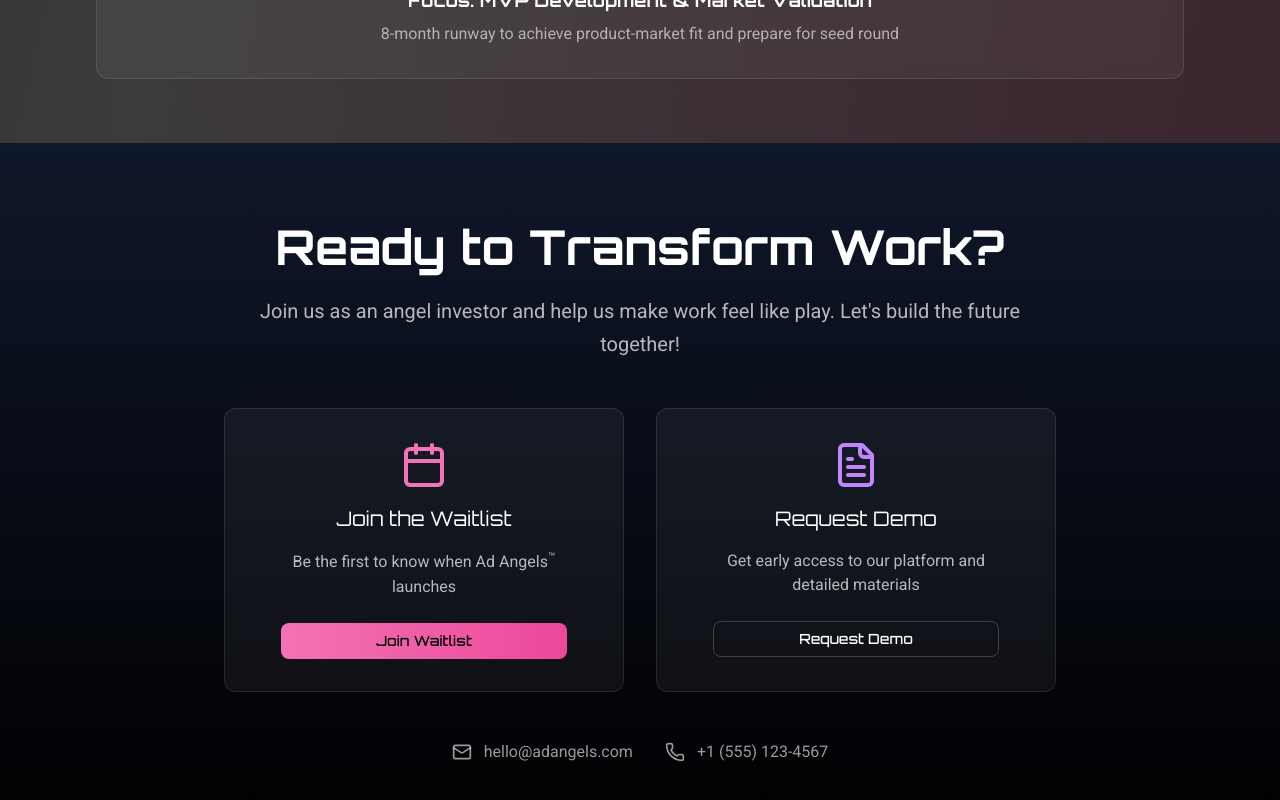
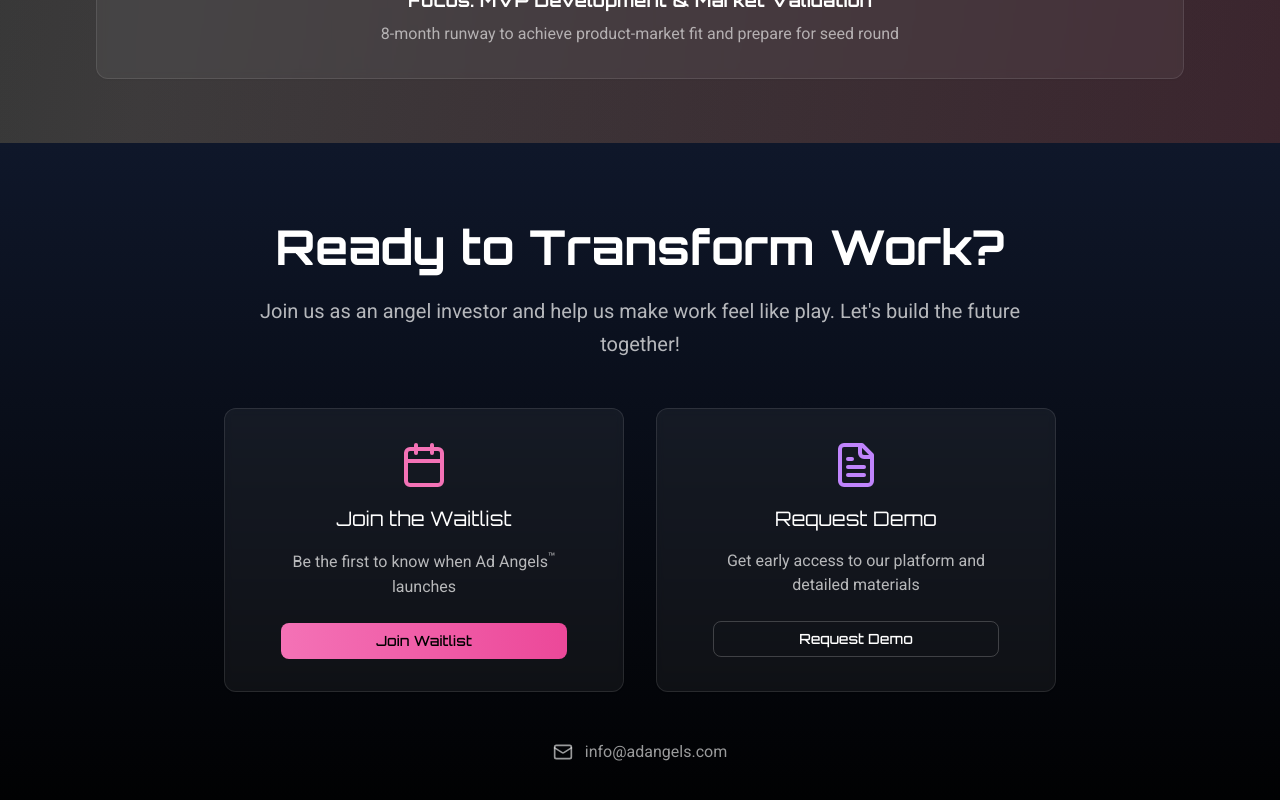
Before and after one commit to robmit0424/myadangels, a Next.js app: page /investment in a window 1280 px wide. Shown: the part 6013-6813 px from the top of the page. Built offline with nearby package versions, Linux system fonts and the light colour scheme.

Commit message:
Contact Setup

```diff
--- a/app/investment/page.tsx
+++ b/app/investment/page.tsx
@@ -875,11 +875,7 @@ export default function InvestmentPage() {
           <div className="flex flex-col sm:flex-row items-center justify-center gap-8 text-white/60">
             <div className="flex items-center gap-3">
               <Mail className="w-5 h-5" />
-              <span className="font-roboto">hello@adangels.com</span>
-            </div>
-            <div className="flex items-center gap-3">
-              <Phone className="w-5 h-5" />
-              <span className="font-roboto">+1 (555) 123-4567</span>
+              <span className="font-roboto">info@adangels.com</span>
             </div>
           </div>
         </div>
--- a/app/page.tsx
+++ b/app/page.tsx
@@ -1192,7 +1192,7 @@ export default function AdAngelsLandingPage() {
                 <div className="w-10 h-10 bg-gradient-to-r from-pink-500/20 to-neutral-600/20 rounded-lg flex items-center justify-center">
                   <Mail className="w-5 h-5" />
                 </div>
-                <span>hello@adangels.com</span>
+                <span>info@adangels.com</span>
               </div>
             </div>
 
```
